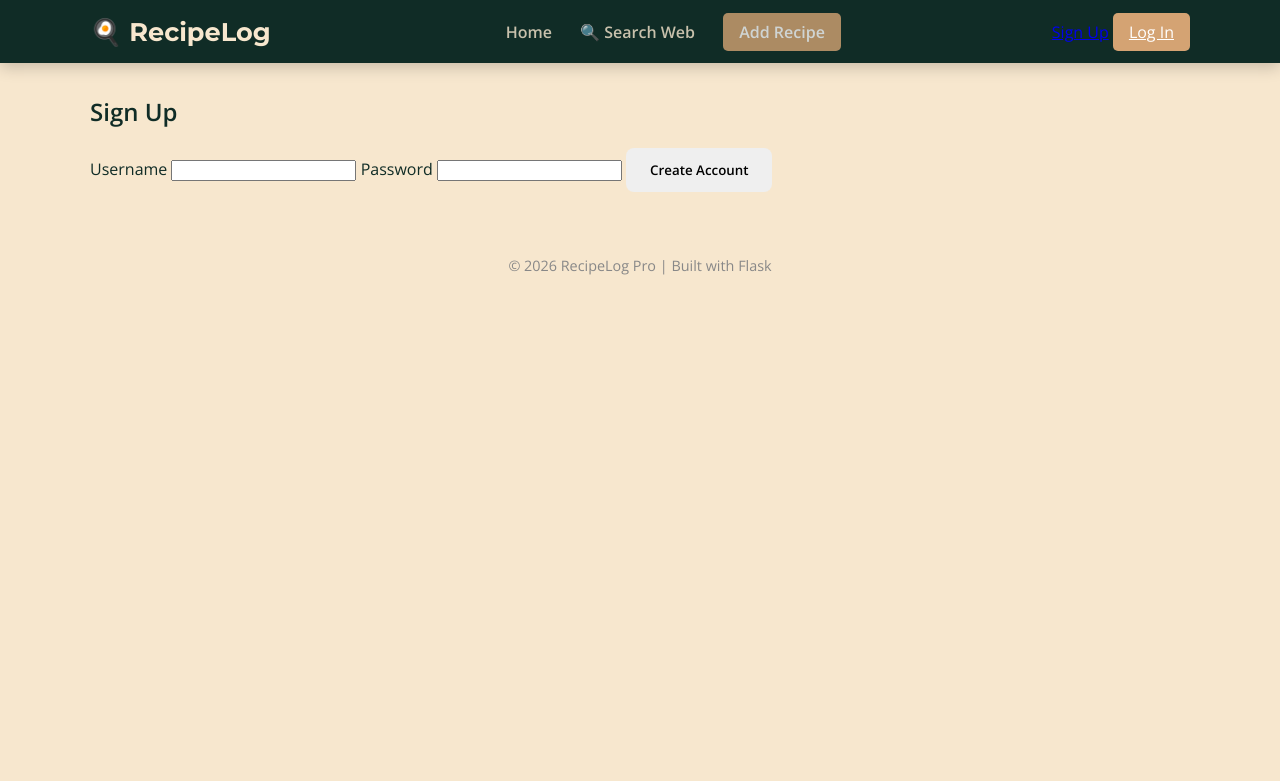
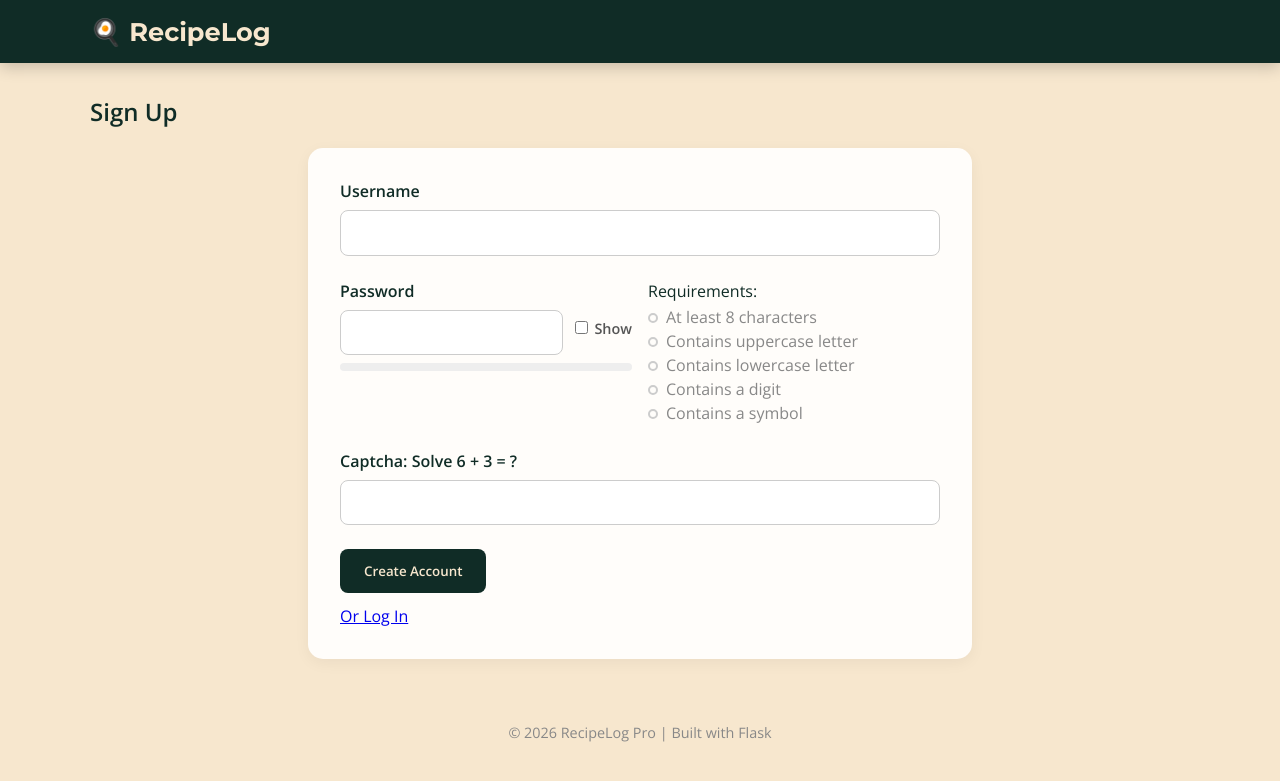
Before and after one commit to akgozel633/check-point-3, a Flask app: page /signup in a window 1280 px wide. Shown: the top 781 px of the page. Run offline with Flask 2, Linux system fonts and the light colour scheme.

Commit message:
I have added Sing Up , Log In and History

```diff
--- a/check-point-2-rebuildet/app.py
+++ b/check-point-2-rebuildet/app.py
@@ -3,6 +3,8 @@ import os
 import urllib.request
 import urllib.parse
 import sqlite3
+import re
+import random
 from flask import Flask, render_template, request, redirect, url_for, flash, jsonify, g, session
 from uuid import uuid4
 from werkzeug.security import generate_password_hash, check_password_hash
@@ -11,6 +13,7 @@ app = Flask(__name__)
 app.secret_key = "recipe_pro_ultra_secret_2026"
 DATA_FILE = 'recipes.json'
 DATABASE = 'recipes.db'
+APP_BOOT_ID = str(uuid4())
 
 
 # --- 1. DATABASE HELPERS (sqlite3) ---
@@ -45,6 +48,10 @@ def init_db():
             favorite INTEGER DEFAULT 0
         )
     ''')
+    try:
+        cur.execute('ALTER TABLE recipes ADD COLUMN owner_id INTEGER')
+    except Exception:
+        pass
     cur.execute('''
         CREATE TABLE IF NOT EXISTS users (
             id INTEGER PRIMARY KEY AUTOINCREMENT,
@@ -94,13 +101,17 @@ def row_to_recipe(row):
         'image_url': row['image_url'],
         'ingredients': row['ingredients'],
         'instructions': row['instructions'],
-        'favorite': bool(row['favorite'])
+        'favorite': bool(row['favorite']),
+        'owner_id': row['owner_id'] if 'owner_id' in row.keys() else None
     }
 
 
 def load_recipes():
+    user = get_current_user()
     cur = get_db().cursor()
-    cur.execute('SELECT * FROM recipes ORDER BY name COLLATE NOCASE')
+    if not user:
+        return []
+    cur.execute('SELECT * FROM recipes WHERE owner_id=? ORDER BY name COLLATE NOCASE', (user['id'],))
     rows = cur.fetchall()
     return [row_to_recipe(r) for r in rows]
 
@@ -115,8 +126,8 @@ def get_recipe_by_id(recipe_id):
 def add_recipe_to_db(recipe):
     cur = get_db().cursor()
     cur.execute(
-        "INSERT INTO recipes (id, name, category, rating, image_url, ingredients, instructions, favorite) VALUES (?,?,?,?,?,?,?,?)",
-        (recipe['id'], recipe['name'], recipe['category'], recipe['rating'], recipe['image_url'], recipe['ingredients'], recipe['instructions'], 1 if recipe.get('favorite') else 0)
+        "INSERT INTO recipes (id, name, category, rating, image_url, ingredients, instructions, favorite, owner_id) VALUES (?,?,?,?,?,?,?,?,?)",
+        (recipe['id'], recipe['name'], recipe['category'], recipe['rating'], recipe['image_url'], recipe['ingredients'], recipe['instructions'], 1 if recipe.get('favorite') else 0, recipe.get('owner_id'))
     )
     get_db().commit()
 
@@ -186,7 +197,8 @@ def build_recipe_from_meal(meal):
 
 @app.route('/')
 def home():
-    """Displays all recipes on the dashboard."""
+    if session.get('boot_id') != APP_BOOT_ID:
+        return redirect(url_for('welcome'))
     return render_template('index.html', recipes=load_recipes(), current_user=get_current_user())
 
 
@@ -202,9 +214,14 @@ def view_recipe(recipe_id):
 @app.route('/toggle_favorite/<string:recipe_id>', methods=['POST'])
 def toggle_favorite(recipe_id):
     try:
+        user = get_current_user()
+        if not user:
+            return jsonify({"status": "error", "message": "Login required"}), 401
         recipe = get_recipe_by_id(recipe_id)
         if not recipe:
             return jsonify({"status": "error", "message": "Recipe not found"})
+        if recipe.get('owner_id') != user['id']:
+            return jsonify({"status": "error", "message": "Forbidden"}), 403
 
         data = request.get_json()
         new_status = data.get('favorite', False)
@@ -240,10 +257,14 @@ def search_online():
 @app.route('/save_online/<string:meal_id>', methods=['POST'])
 def save_online(meal_id):
     try:
+        if not get_current_user():
+            flash("Please log in or sign up to save recipes.", "warning")
+            return redirect(url_for('login'))
         meal = fetch_meal_from_api(meal_id)
         if meal is None:
             raise ValueError("Meal not found in API.")
         new_recipe = build_recipe_from_meal(meal)
+        new_recipe['owner_id'] = get_current_user()['id']
         add_recipe_to_db(new_recipe)
         flash(f"'{new_recipe['name']}' added to your collection!", "success")
     except ValueError as e:
@@ -256,6 +277,9 @@ def save_online(meal_id):
 @app.route('/create', methods=['GET', 'POST'])
 def create():
     if request.method == 'POST':
+        if not get_current_user():
+            flash("Please log in or sign up to save recipes.", "warning")
+            return redirect(url_for('login'))
         try:
             rating = int(request.form.get('rating', 5))
             if not 1 <= rating <= 5:
@@ -269,7 +293,8 @@ def create():
                 "image_url": request.form.get('image_url', '').strip(),
                 "ingredients": request.form.get('ingredients', '').strip(),
                 "instructions": request.form.get('instructions', '').strip(),
-                "favorite": False
+                "favorite": False,
+                "owner_id": get_current_user()['id']
             }
             add_recipe_to_db(new_entry)
             flash("Recipe created successfully!", "success")
@@ -283,9 +308,15 @@ def create():
 
 @app.route('/edit/<string:recipe_id>', methods=['GET', 'POST'])
 def edit(recipe_id):
+    if not get_current_user():
+        flash("Please log in or sign up to edit recipes.", "warning")
+        return redirect(url_for('login'))
     recipe = get_recipe_by_id(recipe_id)
     if not recipe:
         flash("Recipe not found!", "danger")
+        return redirect(url_for('home'))
+    if recipe.get('owner_id') != get_current_user()['id']:
+        flash("You do not have permission to edit this recipe.", "danger")
         return redirect(url_for('home'))
 
     if request.method == 'POST':
@@ -314,6 +345,11 @@ def edit(recipe_id):
 @app.route('/delete/<string:recipe_id>', methods=['POST'])
 def delete(recipe_id):
     try:
+        if not get_current_user():
+            return jsonify({"success": False, "message": "Login required"}), 401
+        recipe = get_recipe_by_id(recipe_id)
+        if not recipe or recipe.get('owner_id') != get_current_user()['id']:
+            return jsonify({"success": False, "message": "Forbidden"}), 403
         cur = get_db().cursor()
         cur.execute('DELETE FROM recipes WHERE id=?', (recipe_id,))
         if cur.rowcount:
@@ -338,13 +374,55 @@ def get_current_user():
     return {'id': row['id'], 'username': row['username']} if row else None
 
 
+def generate_captcha():
+    a = random.randint(1, 9)
+    b = random.randint(1, 9)
+    session['captcha_answer'] = str(a + b)
+    return f"{a} + {b} = ?"
+
+
+def password_requirements(password):
+    reqs = {
+        'length': len(password) >= 8,
+        'uppercase': bool(re.search(r'[A-Z]', password)),
+        'lowercase': bool(re.search(r'[a-z]', password)),
+        'digit': bool(re.search(r'\d', password)),
+        'symbol': bool(re.search(r'[^A-Za-z0-9]', password)),
+    }
+    return reqs
+
+
+def password_is_strong(password):
+    reqs = password_requirements(password)
+    return all(reqs.values()), reqs
+
+
 @app.route('/signup', methods=['GET', 'POST'])
 def signup():
     if request.method == 'POST':
         username = request.form.get('username', '').strip()
         password = request.form.get('password', '')
+        captcha_input = request.form.get('captcha', '').strip()
+        if captcha_input != session.get('captcha_answer'):
+            flash('Captcha incorrect.', 'danger')
+            return redirect(url_for('signup'))
         if not username or not password:
             flash('Username and password are required.', 'danger')
+            return redirect(url_for('signup'))
+        ok, reqs = password_is_strong(password)
+        if not ok:
+            messages = []
+            if not reqs['length']:
+                messages.append('At least 8 characters.')
+            if not reqs['uppercase']:
+                messages.append('Include an uppercase letter.')
+            if not reqs['lowercase']:
+                messages.append('Include a lowercase letter.')
+            if not reqs['digit']:
+                messages.append('Include a digit.')
+            if not reqs['symbol']:
+                messages.append('Include a symbol.')
+            flash('Weak password: ' + ' '.join(messages), 'danger')
             return redirect(url_for('signup'))
         try:
             cur = get_db().cursor()
@@ -354,7 +432,8 @@ def signup():
             return redirect(url_for('login'))
         except Exception:
             flash('Username already taken or error creating account.', 'danger')
-    return render_template('signup.html', current_user=get_current_user())
+    captcha_question = generate_captcha()
+    return render_template('signup.html', current_user=get_current_user(), captcha_question=captcha_question)
 
 
 @app.route('/login', methods=['GET', 'POST'])
@@ -362,23 +441,44 @@ def login():
     if request.method == 'POST':
         username = request.form.get('username', '').strip()
         password = request.form.get('password', '')
+        captcha_input = request.form.get('captcha', '').strip()
+        if captcha_input != session.get('captcha_answer'):
+            flash('Captcha incorrect.', 'danger')
+            return redirect(url_for('login'))
         cur = get_db().cursor()
         cur.execute('SELECT id, password_hash FROM users WHERE username=?', (username,))
         row = cur.fetchone()
         if row and check_password_hash(row['password_hash'], password):
             session['user_id'] = row['id']
             session['username'] = username
+            session['accepted_welcome'] = True
+            session['boot_id'] = APP_BOOT_ID
             flash('Logged in successfully.', 'success')
             return redirect(url_for('home'))
         flash('Invalid credentials.', 'danger')
-    return render_template('login.html', current_user=get_current_user())
+    captcha_question = generate_captcha()
+    return render_template('login.html', current_user=get_current_user(), captcha_question=captcha_question)
 
 
 @app.route('/logout')
 def logout():
     session.pop('user_id', None)
     session.pop('username', None)
+    session.pop('guest', None)
+    session.pop('accepted_welcome', None)
+    session.pop('boot_id', None)
     flash('Signed out.', 'info')
+    return redirect(url_for('welcome'))
+
+@app.route('/welcome')
+def welcome():
+    return render_template('welcome.html', current_user=get_current_user())
+
+@app.route('/guest')
+def guest_mode():
+    session['guest'] = True
+    session['accepted_welcome'] = True
+    session['boot_id'] = APP_BOOT_ID
     return redirect(url_for('home'))
 
 
@@ -386,7 +486,7 @@ def logout():
 def history():
     user = get_current_user()
     if not user:
-        flash('Please log in to view your search history.', 'warning')
+        flash('Please log in or sign up to view your search history.', 'warning')
         return redirect(url_for('login'))
     cur = get_db().cursor()
     cur.execute('SELECT query, timestamp FROM search_history WHERE user_id=? ORDER BY timestamp DESC', (user['id'],))
@@ -397,6 +497,5 @@ def history():
 if __name__ == '__main__':
     with app.app_context():
         init_db()
-        migrate_json_to_db()
     app.run(debug=True)
 ## lolo
--- a/check-point-2-rebuildet/static/main.js
+++ b/check-point-2-rebuildet/static/main.js
@@ -105,4 +105,54 @@ document.addEventListener('DOMContentLoaded', () => {
             setTimeout(() => alert.remove(), 500);
         }, 3000);
     });
+
+    const pwdInput = document.getElementById('signup-password');
+    if (pwdInput) {
+        const meterBar = document.getElementById('signup-meter-bar');
+        const hintsRoot = document.getElementById('signup-hints');
+        const toggle = document.getElementById('signup-show');
+        const calcReqs = (pwd) => {
+            return {
+                length: pwd.length >= 8,
+                uppercase: /[A-Z]/.test(pwd),
+                lowercase: /[a-z]/.test(pwd),
+                digit: /\d/.test(pwd),
+                symbol: /[^A-Za-z0-9]/.test(pwd),
+            };
+        };
+        const updateHints = (reqs) => {
+            if (!hintsRoot) return;
+            ['length','uppercase','lowercase','digit','symbol'].forEach(key => {
+                const li = hintsRoot.querySelector(`li[data-req="${key}"]`);
+                if (li) {
+                    li.classList.toggle('ok', !!reqs[key]);
+                }
+            });
+        };
+        const updateMeter = (reqs) => {
+            const score = Object.values(reqs).filter(Boolean).length; // 0..5
+            const pct = (score / 5) * 100;
+            meterBar.style.width = `${pct}%`;
+            meterBar.style.background = score <= 2 ? '#dc3545' : (score === 3 ? '#ffc107' : '#28a745');
+        };
+        const refresh = () => {
+            const reqs = calcReqs(pwdInput.value || '');
+            updateHints(reqs);
+            updateMeter(reqs);
+        };
+        pwdInput.addEventListener('input', refresh);
+        if (toggle) {
+            toggle.addEventListener('change', () => {
+                pwdInput.type = toggle.checked ? 'text' : 'password';
+            });
+        }
+        refresh();
+    }
+    const loginPwd = document.getElementById('login-password');
+    const loginToggle = document.getElementById('login-show');
+    if (loginPwd && loginToggle) {
+        loginToggle.addEventListener('change', () => {
+            loginPwd.type = loginToggle.checked ? 'text' : 'password';
+        });
+    }
 });
--- a/check-point-2-rebuildet/static/style.css
+++ b/check-point-2-rebuildet/static/style.css
@@ -304,3 +304,55 @@ body {
     transform: translateY(20px);
     transition: opacity 0.4s ease, transform 0.4s ease;
 }
+
+.password-meter {
+    height: 8px;
+    background: #eee;
+    border-radius: 4px;
+    margin-top: 8px;
+    overflow: hidden;
+}
+.password-meter-bar {
+    height: 100%;
+    width: 0%;
+    background: #dc3545;
+    transition: width 0.2s ease;
+}
+.password-hints ul {
+    list-style: none;
+    padding: 0;
+    margin: 0.25rem 0 0 0;
+}
+.password-hints li {
+    color: #888;
+    margin: 2px 0;
+}
+.password-hints li.ok {
+    color: #28a745;
+}
+
+.password-input-row {
+    display: flex;
+    align-items: center;
+    gap: 8px;
+}
+.show-toggle {
+    white-space: nowrap;
+    font-size: 0.9rem;
+    color: #555;
+}
+.password-hints li::before {
+    content: "";
+    display: inline-block;
+    width: 10px;
+    height: 10px;
+    border-radius: 50%;
+    border: 2px solid #ccc;
+    margin-right: 8px;
+    vertical-align: middle;
+    box-sizing: border-box;
+}
+.password-hints li.ok::before {
+    background: #28a745;
+    border-color: #28a745;
+}
--- a/check-point-2-rebuildet/templates/base.html
+++ b/check-point-2-rebuildet/templates/base.html
@@ -12,6 +12,7 @@
     <nav class="navbar">
         <div class="nav-container">
             <a href="{{ url_for('home') }}" class="logo">🍳 RecipeLog</a>
+            {% if session.get('accepted_welcome') %}
                 <div class="nav-links">
                     <a href="{{ url_for('home') }}" class="{{ 'active' if request.endpoint == 'home' }}">Home</a>
                     <a href="{{ url_for('search_online') }}" class="{{ 'active' if request.endpoint == 'search_online' }}">🔍 Search Web</a>
@@ -27,6 +28,7 @@
                         <a href="{{ url_for('login') }}" class="nav-btn">Log In</a>
                     {% endif %}
                 </div>
+            {% endif %}
         </div>
     </nav>
 
--- a/check-point-2-rebuildet/templates/index.html
+++ b/check-point-2-rebuildet/templates/index.html
@@ -26,11 +26,11 @@
 
         <div class="card-footer">
             <a href="{{ url_for('view_recipe', recipe_id=recipe.id) }}" class="btn-text">View Recipe</a>
+            {% if current_user %}
                 <div class="actions">
                     <a href="{{ url_for('edit', recipe_id=recipe.id) }}" class="edit-link" title="Edit">
                         <i class="fa-solid fa-pen-to-square"></i>
                     </a>
-                <!-- Changed to button + onclick for AJAX delete -->
                     <button
                         type="button"
                         class="delete-btn"
@@ -40,6 +40,7 @@
                         <i class="fa-solid fa-trash"></i>
                     </button>
                 </div>
+            {% endif %}
         </div>
     </div>
     {% else %}
--- a/check-point-2-rebuildet/templates/signup.html
+++ b/check-point-2-rebuildet/templates/signup.html
@@ -2,11 +2,42 @@
 
 {% block content %}
 <h2>Sign Up</h2>
-<form method="post" action="{{ url_for('signup') }}" class="form">
-    <label>Username</label>
-    <input type="text" name="username" required>
-    <label>Password</label>
-    <input type="password" name="password" required>
-    <button type="submit" class="btn">Create Account</button>
-</form>
+<div class="form-container">
+  <form method="post" action="{{ url_for('signup') }}" class="form" id="signup-form">
+      <div class="form-group">
+          <label>Username</label>
+          <input class="form-input" type="text" name="username" required>
+      </div>
+      <div class="form-group" style="display:flex; gap:16px; align-items:flex-start;">
+          <div style="flex:1;">
+              <label>Password</label>
+              <div class="password-input-row">
+                  <input class="form-input" type="password" name="password" id="signup-password" required>
+                  <label class="show-toggle"><input type="checkbox" id="signup-show"> Show</label>
+              </div>
+              <div class="password-meter" id="signup-meter">
+                  <div class="password-meter-bar" id="signup-meter-bar"></div>
+              </div>
+          </div>
+          <div class="password-hints" id="signup-hints" style="flex:1;">
+              <div>Requirements:</div>
+              <ul>
+                  <li data-req="length">At least 8 characters</li>
+                  <li data-req="uppercase">Contains uppercase letter</li>
+                  <li data-req="lowercase">Contains lowercase letter</li>
+                  <li data-req="digit">Contains a digit</li>
+                  <li data-req="symbol">Contains a symbol</li>
+              </ul>
+          </div>
+      </div>
+      <div class="form-group">
+          <label>Captcha: Solve {{ captcha_question }}</label>
+          <input class="form-input" type="text" name="captcha" required>
+      </div>
+      <button type="submit" class="btn btn-primary">Create Account</button>
+      <div style="margin-top: 0.75rem;">
+          <a href="{{ url_for('login') }}">Or Log In</a>
+      </div>
+  </form>
+</div>
 {% endblock %}
```
Also changed, not shown: check-point-2-rebuildet/templates/login.html (+23 -7 lines), check-point-2-rebuildet/templates/search.html (+10 -4 lines), check-point-2-rebuildet/templates/welcome.html (added, +13 -0 lines), check-point-2-rebuildet/recipes.db. Lines whose indentation alone changed are shown as unchanged.
